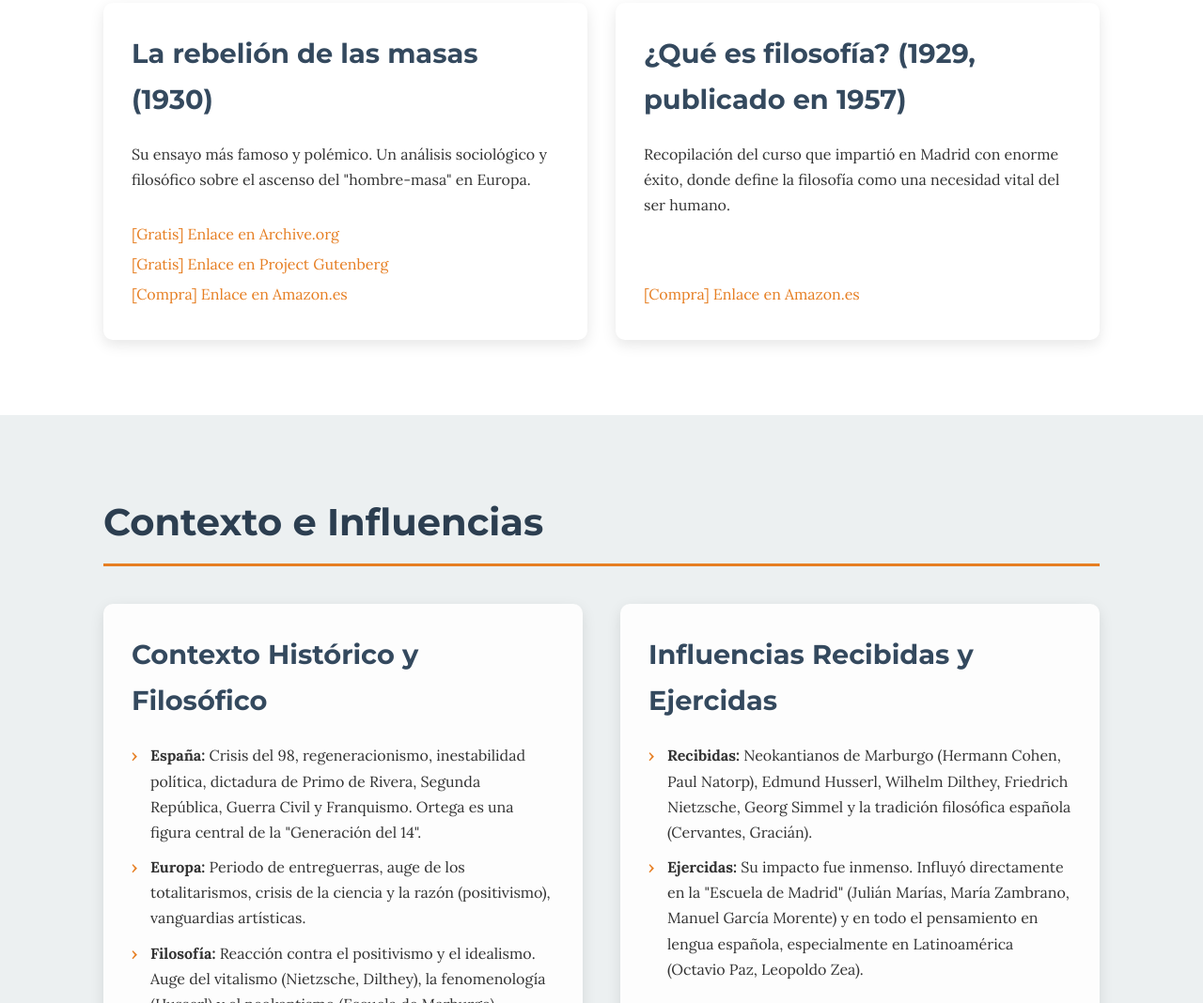
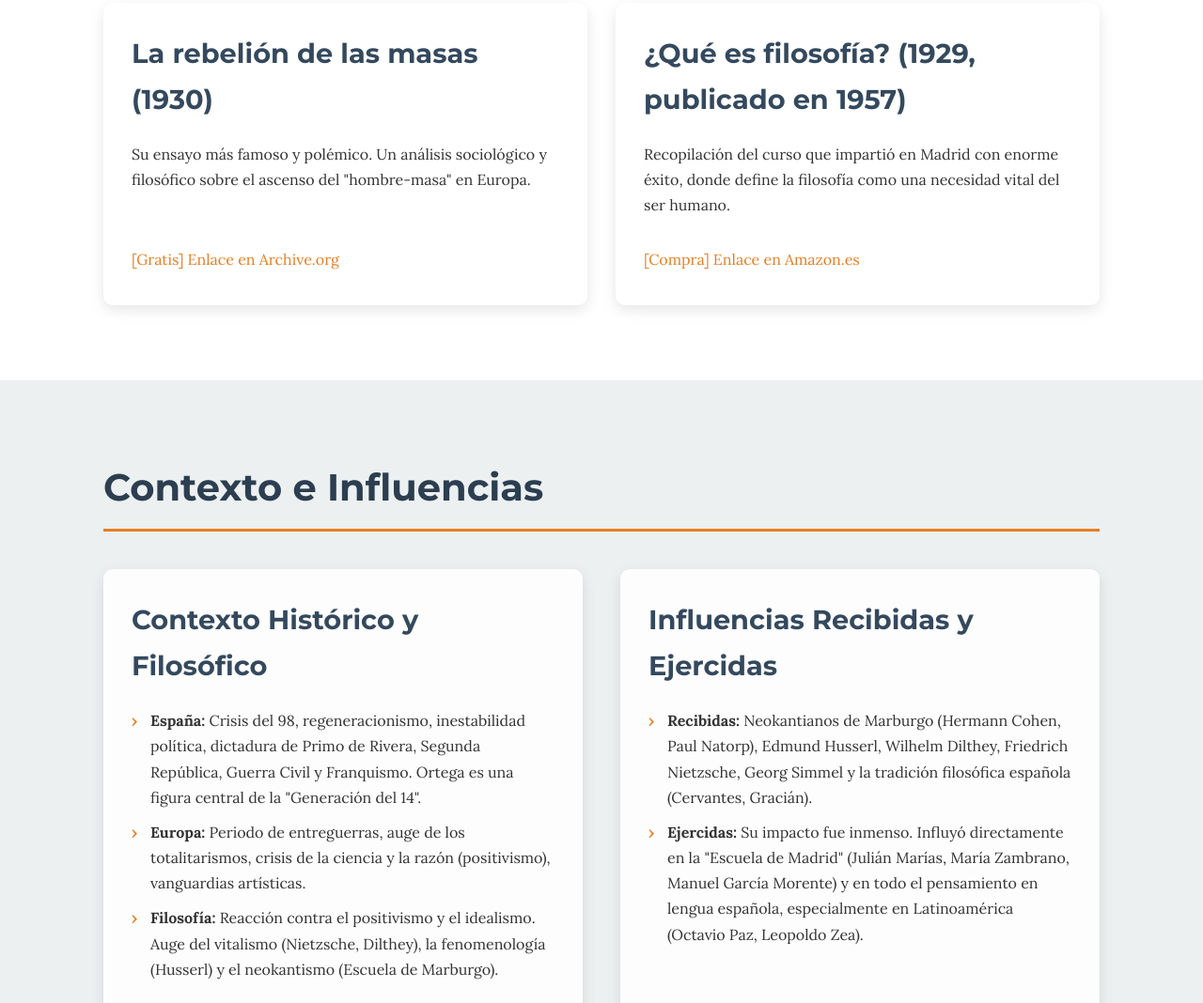
Before and after one commit to jmlucas68/ortega, a plain HTML site: page index.html in a window 1280 px wide. Shown: the part 5190-6258 px from the top of the page at 94% size. Drawn offline with Linux system fonts and the light colour scheme.

Commit message:
Actualizar index.html

```diff
--- a/index.html
+++ b/index.html
@@ -590,8 +590,7 @@
                         <div class="work-links">
                             <ul>
                                 <li><a href="https://archive.org/details/josse-ortega-y-gasset-la-rebelion-de-las-masas">[Gratis] Enlace en Archive.org</a></li>
-                                <li><a href="https://www.gutenberg.org/ebooks/73111" target="_blank">[Gratis] Enlace en Project Gutenberg</a></li>
-                                <li><a href="https://www.amazon.es/dp/8467034320/" target="_blank">[Compra] Enlace en Amazon.es</a></li>
+
                             </ul>
                         </div>
                     </div>
```
